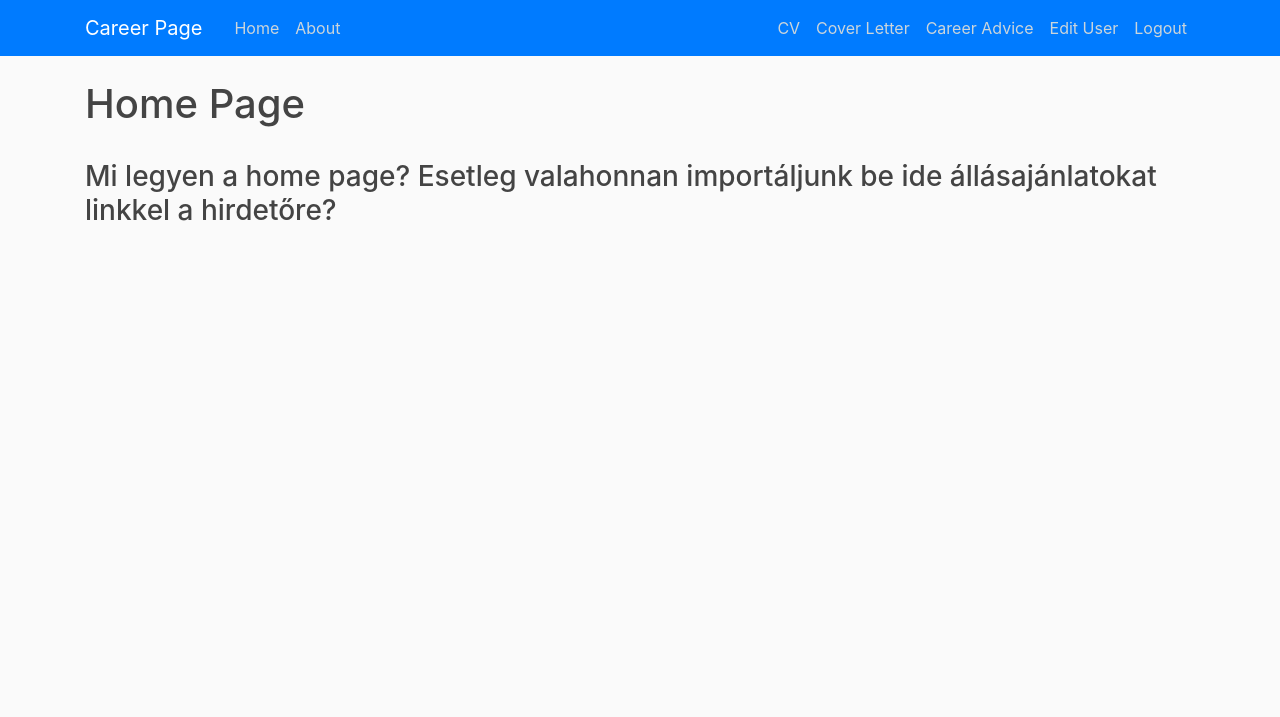
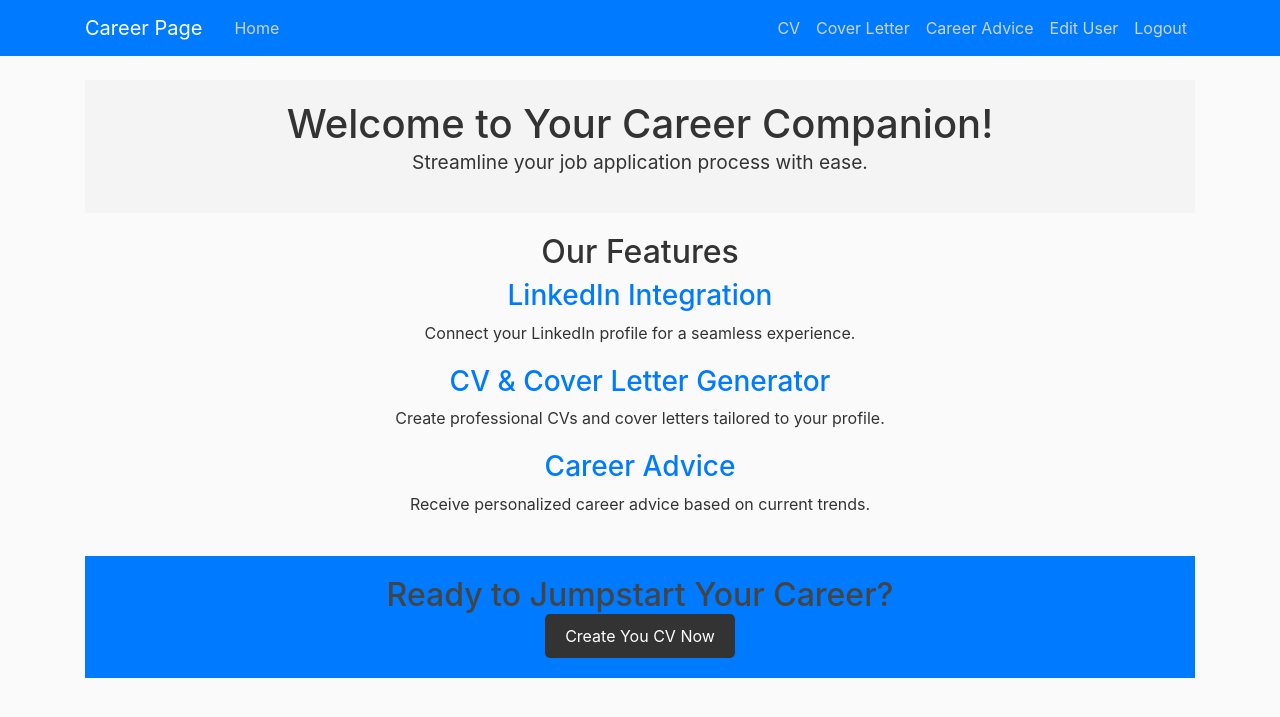
Before and after one commit to urffire/CV-generator, a Flask app: page / in a window 1280 px wide. Shown: the top 717 px of the page. Run offline with Flask 3, Linux system fonts and the light colour scheme; the visitor is signed in with stand-in values (Sample User, id 1); some libraries are stand-ins or nearby versions.

Commit message:
UI rework

```diff
--- a/app.py
+++ b/app.py
@@ -1,7 +1,17 @@
 from career_webpage import app
 import os
+import platform
+
+
 
 if __name__ == '__main__':
-    cert = os.path.join(app.root_path, 'cert\\server.crt')
-    key = os.path.join(app.root_path, 'cert\\server.key')
+    if platform.system() == 'Windows':
+        # Windows file paths
+        cert = os.path.join(app.root_path, 'cert\\server.crt')
+        key = os.path.join(app.root_path, 'cert\\server.key')
+    else:
+        # MacOS (and Linux) file paths
+        cert = os.path.join(app.root_path, 'cert/server.crt')
+        key = os.path.join(app.root_path, 'cert/server.key')
+    print(cert)
     app.run(debug=True, ssl_context=(cert, key))
--- a/career_webpage/routes.py
+++ b/career_webpage/routes.py
@@ -17,7 +17,6 @@ def check_role(role_name):
 
 @app.route("/")
 @app.route("/home")
-@login_required
 def home():
     return render_template('home.html', title='Home')
 
@@ -84,7 +83,7 @@ def career_advice():
 @app.route("/logout")
 def logout():
     logout_user()
-    return redirect(url_for('login'))
+    return redirect(url_for('home'))
 
 
 @app.route("/edit_user")
--- /dev/null
+++ b/career_webpage/static/home.css
@@ -0,0 +1,85 @@
+/* General Styles */
+body {
+    font-family: 'Arial', sans-serif;
+    line-height: 1.6;
+    color: #333;
+    margin: 0;
+    padding: 0;
+}
+
+.container {
+    width: 80%;
+    margin: auto;
+    overflow: hidden;
+}
+
+/* Hero Section */
+.hero-section {
+    background: #f4f4f4;
+    padding: 20px 0;
+    text-align: center;
+}
+
+.hero-section h1 {
+    margin: 0;
+    color: #333;
+}
+
+.hero-section p {
+    font-size: 1.2em;
+}
+
+/* Features Section */
+.features-section {
+    text-align: center;
+    padding: 20px 0;
+}
+
+.features-section h2 {
+    color: #333;
+}
+
+.feature {
+    margin-bottom: 20px;
+}
+
+.feature h3 {
+    color: #007bff;
+}
+
+.feature p {
+    font-size: 1em;
+}
+
+/* Call to Action */
+.call-to-action {
+    background: #007bff;
+    color: white;
+    text-align: center;
+    padding: 20px 0;
+}
+
+.call-to-action h2 {
+    margin: 0;
+}
+
+.btn-register {
+    display: inline-block;
+    text-decoration: none;
+    color: white;
+    background: #333;
+    padding: 10px 20px;
+    border-radius: 5px;
+    transition: background 0.3s ease;
+}
+
+.btn-register:hover {
+    background: #555;
+}
+
+/* Responsive Design */
+@media (max-width: 600px) {
+    .container {
+        width: 100%;
+    }
+}
--- a/career_webpage/templates/about.html
+++ /dev/null
@@ -1,6 +0,0 @@
-{% extends "layout.html" %}
-{% block content %}
-    <h1>About Page</h1>
-    <br>
-    <h3>Lorem ipsum -- Ide kitalálni valami menő szöveget, hogy mi ez az oldal</h3>
-{% endblock content %}
--- a/career_webpage/templates/home.html
+++ b/career_webpage/templates/home.html
@@ -1,6 +1,39 @@
+<link rel="stylesheet" type="text/css" href="{{ url_for('static', filename='home.css') }}">
 {% extends "layout.html" %}
 {% block content %}
-    <h1>Home Page</h1>
-    <br>
-    <h3>Mi legyen a home page? Esetleg valahonnan importáljunk be ide állásajánlatokat linkkel a hirdetőre?</h3>
+    <!-- Hero Section -->
+    <div class="hero-section">
+        <h1>Welcome to Your Career Companion!</h1>
+        <p>Streamline your job application process with ease.</p>
+    </div>
+
+    <!-- Features Section -->
+    <div class="features-section">
+        <h2>Our Features</h2>
+        <div class="feature">
+            <h3>LinkedIn Integration</h3>
+            <p>Connect your LinkedIn profile for a seamless experience.</p>
+        </div>
+        <div class="feature">
+            <h3>CV & Cover Letter Generator</h3>
+            <p>Create professional CVs and cover letters tailored to your profile.</p>
+        </div>
+        <div class="feature">
+            <h3>Career Advice</h3>
+            <p>Receive personalized career advice based on current trends.</p>
+        </div>
+    </div>
+
+    <!-- Call to Action -->
+    {% if current_user.is_authenticated %}
+    <div class="call-to-action">
+        <h2>Ready to Jumpstart Your Career?</h2>
+        <a href="{{ url_for('cv') }}" class="btn-register">Create You CV Now</a>
+    </div>
+    {% else %}
+    <div class="call-to-action">
+        <h2>Ready to Jumpstart Your Career?</h2>
+        <a href="{{ url_for('register') }}" class="btn-register">Get Started Now</a>
+    </div>
+    {% endif %}
 {% endblock content %}
--- a/career_webpage/templates/layout.html
+++ b/career_webpage/templates/layout.html
@@ -19,16 +19,13 @@
     <header class="site-header">
       <nav class="navbar navbar-expand-md navbar-dark bg-primary fixed-top">
         <div class="container">
-          <a class="navbar-brand mr-4" href="/">Career Page</a>
+          <a class="navbar-brand mr-4" href="{{ url_for('home') }}">Career Page</a>
           <button class="navbar-toggler" type="button" data-toggle="collapse" data-target="#navbarToggle" aria-controls="navbarToggle" aria-expanded="false" aria-label="Toggle navigation">
             <span class="navbar-toggler-icon"></span>
           </button>
           <div class="collapse navbar-collapse" id="navbarToggle">
             <div class="navbar-nav mr-auto">
-                {% if current_user.is_authenticated %}
                 <a class="nav-item nav-link" href="{{ url_for('home') }}">Home</a>
-                {% endif %}
-                <a class="nav-item nav-link" href="{{ url_for('about') }}">About</a>
             </div>
             <!-- Navbar Right Side -->
             <div class="navbar-nav">
```
Also changed, not shown: 1 other file.
